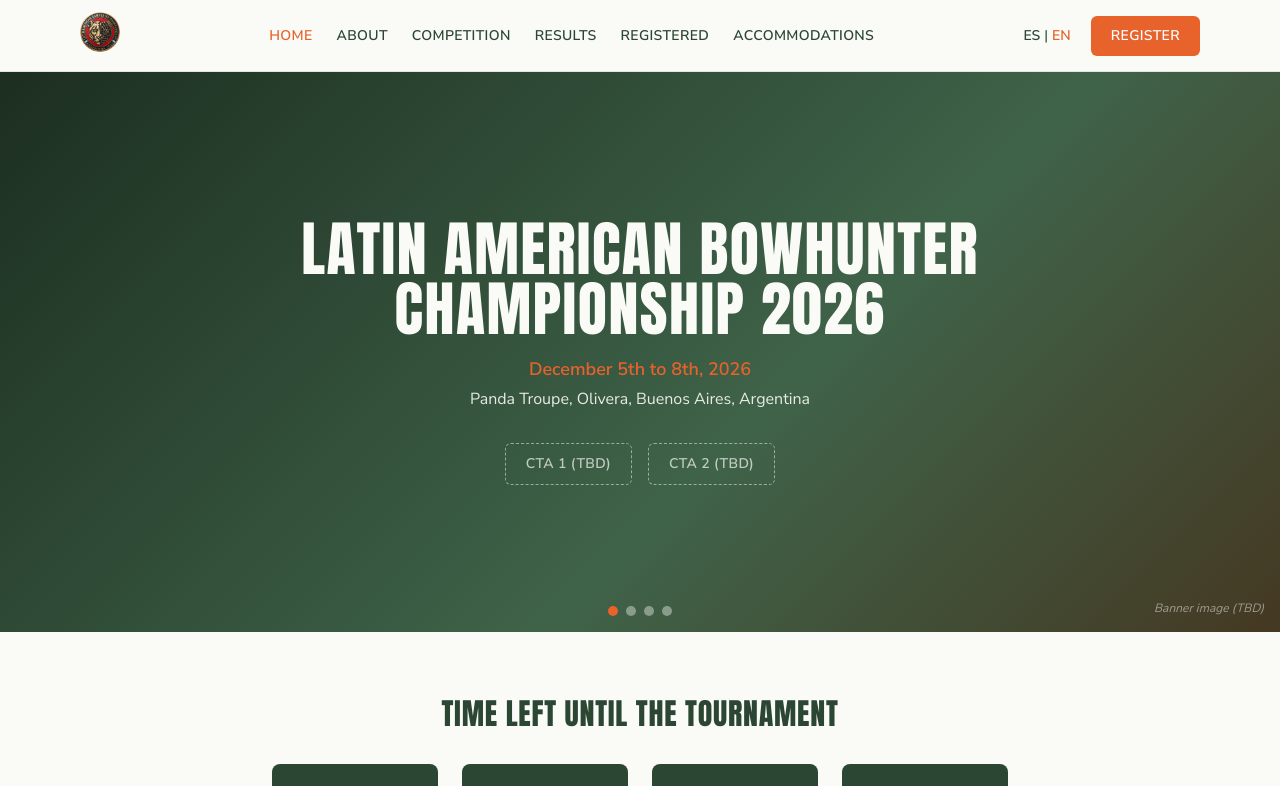
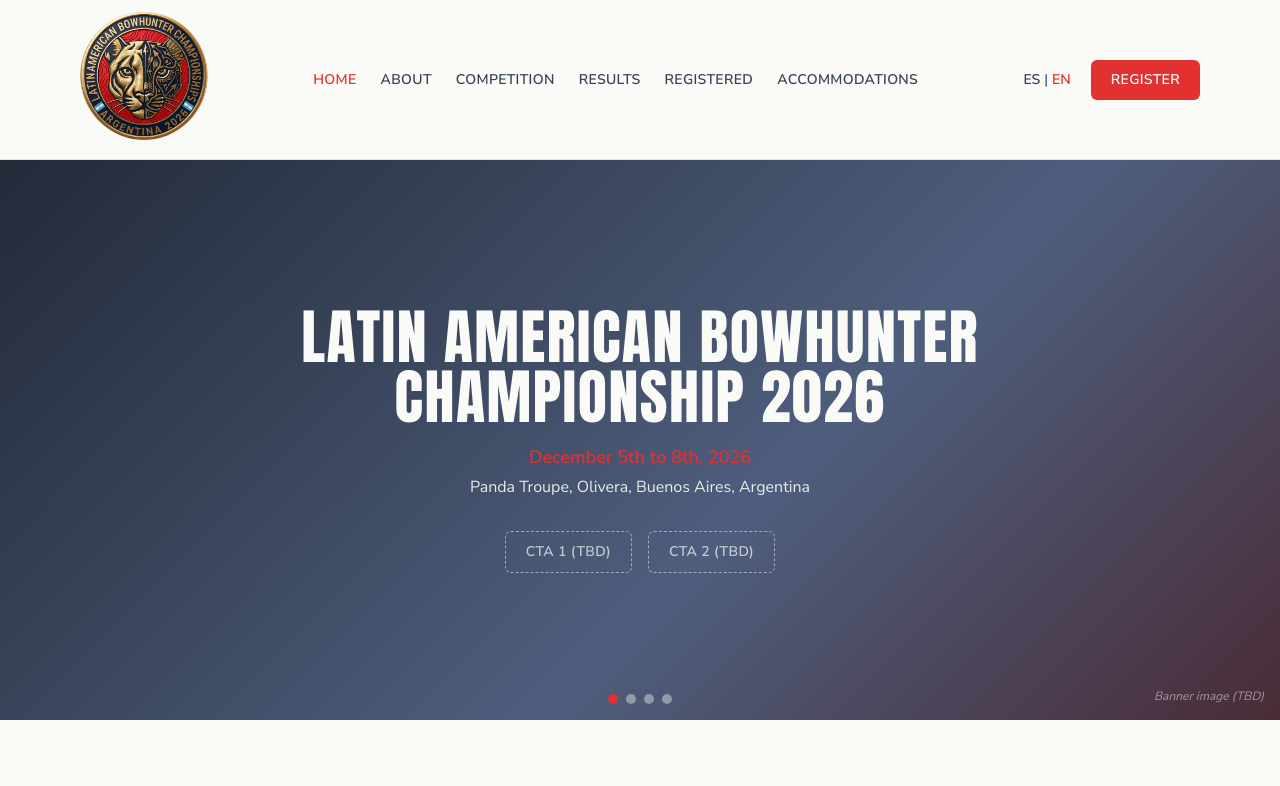
Before and after one commit to gchinnici53/labhc2026, a Next.js app: page /en in a window 1280 px wide. Shown: the top 786 px of the page. Built offline with nearby package versions, Linux system fonts and the light colour scheme.

Commit message:
cambia paleta a azul/rojo y agranda el logo del torneo
Primario pasa de verde a azul (#364156) y acento de naranja a rojo
(#E33131), con variantes claro/oscuro recalculadas. El logo de LABHC
2026 en navbar y footer pasa de 40px a 128px (3.2x).

```diff
--- a/components/publico/footer.tsx
+++ b/components/publico/footer.tsx
@@ -22,7 +22,7 @@ export function Footer() {
     <footer className="border-t border-primario-oscuro/10 bg-primario text-fondo">
       <div className="mx-auto grid max-w-6xl gap-8 px-4 py-12 sm:grid-cols-2 lg:grid-cols-4">
         <div className="flex flex-col gap-3">
-          <Logo className="h-10 w-10" />
+          <Logo className="h-32 w-32" />
           <p className="text-sm text-fondo/80">{t("descripcion")}</p>
         </div>
 
--- a/components/publico/hero-carousel.tsx
+++ b/components/publico/hero-carousel.tsx
@@ -9,10 +9,10 @@ const CANTIDAD_SLIDES = 4;
 const INTERVALO_MS = 6000;
 
 const DEGRADES = [
-  "linear-gradient(135deg, #1C2E20 0%, #3F6349 60%, #E8622C33 100%)",
-  "linear-gradient(135deg, #2B4632 0%, #3F6349 55%, #C94E1D33 100%)",
-  "linear-gradient(135deg, #1C2E20 0%, #2B4632 50%, #E8622C33 100%)",
-  "linear-gradient(135deg, #3F6349 0%, #1C2E20 60%, #C94E1D33 100%)",
+  "linear-gradient(135deg, #232A38 0%, #4E5E7D 60%, #E3313133 100%)",
+  "linear-gradient(135deg, #364156 0%, #4E5E7D 55%, #C12A2A33 100%)",
+  "linear-gradient(135deg, #232A38 0%, #364156 50%, #E3313133 100%)",
+  "linear-gradient(135deg, #4E5E7D 0%, #232A38 60%, #C12A2A33 100%)",
 ];
 
 export function HeroCarousel() {
--- a/components/publico/navbar.tsx
+++ b/components/publico/navbar.tsx
@@ -26,7 +26,7 @@ export function Navbar() {
     <header className="sticky top-0 z-50 border-b border-primario-oscuro/10 bg-fondo/95 backdrop-blur">
       <div className="mx-auto flex max-w-6xl items-center justify-between gap-4 px-4 py-3">
         <Link href="/" className="shrink-0">
-          <Logo className="h-10 w-10" />
+          <Logo className="h-32 w-32" />
         </Link>
 
         <nav className="hidden items-center gap-6 font-sans text-sm font-semibold uppercase tracking-wide lg:flex">
--- a/components/ui/logo.tsx
+++ b/components/ui/logo.tsx
@@ -2,7 +2,7 @@ import Image from "next/image";
 
 // El archivo tiene fondo gris claro (foto de estudio) alrededor de la
 // medalla circular: overflow-hidden + rounded-full la recorta prolijo.
-export function Logo({ className = "h-10 w-10" }: { className?: string }) {
+export function Logo({ className = "h-32 w-32" }: { className?: string }) {
   return (
     <span
       className={`relative inline-block shrink-0 overflow-hidden rounded-full ${className}`}
@@ -11,7 +11,7 @@ export function Logo({ className = "h-10 w-10" }: { className?: string }) {
         src="/logos/labhc2026.png"
         alt="LABHC 2026"
         fill
-        sizes="40px"
+        sizes="128px"
         className="object-cover"
         priority
       />
--- a/tailwind.config.ts
+++ b/tailwind.config.ts
@@ -1,8 +1,6 @@
 import type { Config } from "tailwindcss";
 
-// Paleta "Verde Caza y Blaze": verde bosque + naranja blaze (color de
-// seguridad asociado al bowhunting), pensada para un torneo de tiro con
-// arco 3D al aire libre.
+// Paleta ajustada a pedido: azul + rojo en vez del verde/naranja original.
 const config: Config = {
   content: [
     "./app/**/*.{js,ts,jsx,tsx,mdx}",
@@ -12,13 +10,13 @@ const config: Config = {
     extend: {
       colors: {
         primario: {
-          DEFAULT: "#2B4632",
-          claro: "#3F6349",
-          oscuro: "#1C2E20",
+          DEFAULT: "#364156",
+          claro: "#4E5E7D",
+          oscuro: "#232A38",
         },
         acento: {
-          DEFAULT: "#E8622C",
-          oscuro: "#C94E1D",
+          DEFAULT: "#E33131",
+          oscuro: "#C12A2A",
         },
         fondo: "#FAFAF7",
         texto: "#1A1A18",
```
